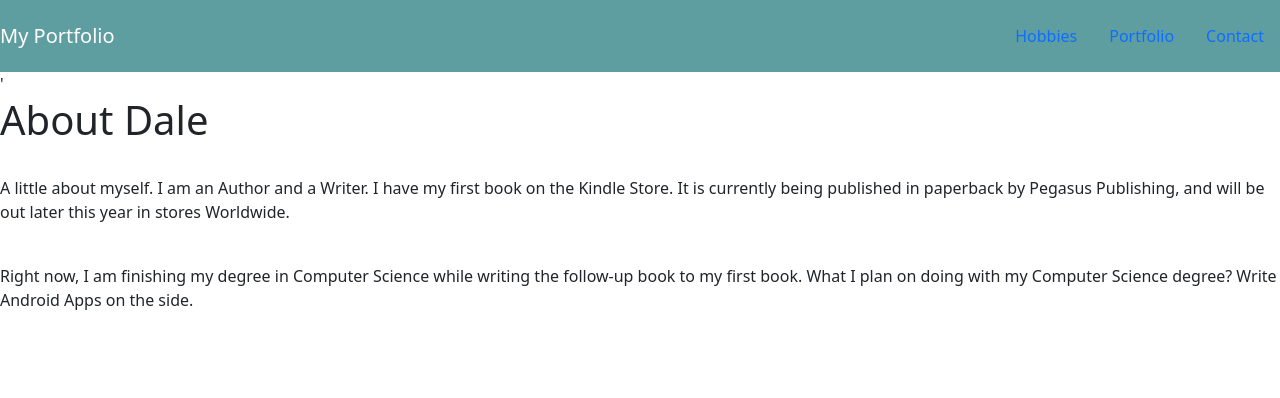
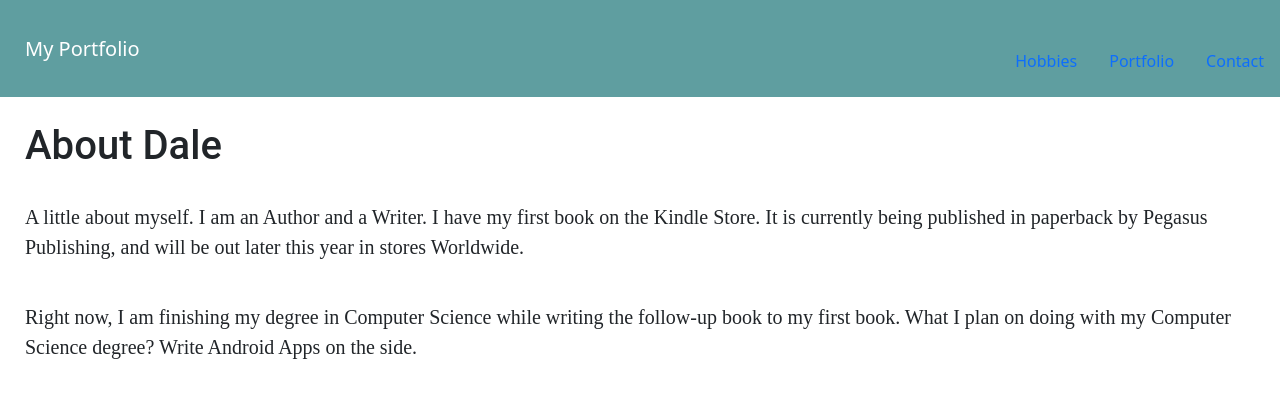
Before and after one commit to DaleRomney/CS3620_Portfolio, a Django app: page /PortfolioDatabase/ in a window 1280 px wide. Shown: the top 398 px of the page. Run offline with Django 4.2, Linux system fonts and the light colour scheme.

Commit message:
Coding Challenge 5 Final Push

```diff
--- a/PortfolioDatabase/static/PortfolioDatabase/style.css
+++ b/PortfolioDatabase/static/PortfolioDatabase/style.css
@@ -0,0 +1,29 @@
+div{
+    margin-left: 25px;
+    margin-top: 25px;
+}
+
+a.navbar-brand{
+    margin-left: 25px;
+}
+
+p {
+    font-family: "Times New Roman", Times, serif;
+    font-size: 20px;
+}
+
+h1 {
+    font-family: "Roboto", "Lucida Grande", Verdana, Arial, sans-serif;
+}
+
+h2{
+    font-family: "Roboto", "Lucida Grande", Verdana, Arial, sans-serif;
+}
+
+h3{
+    font-family: "Roboto", "Lucida Grande", "DejaVu Sans", "Bitstream Vera Sans", Verdana, Arial, sans-serif;
+}
+
+h5{
+    font-family: "Bitstream Vera Sans Mono", Monaco, "Courier New", Courier, monospace;
+}
--- a/PortfolioDatabase/templates/PortfolioDatabase/index.html
+++ b/PortfolioDatabase/templates/PortfolioDatabase/index.html
@@ -10,7 +10,8 @@
 </head>
 <body>
 {% block body %}
-    '<h1>About Dale</h1><br>
+    <div>
+        <h1>About Dale</h1><br>
         <p>A little about myself. I am an Author and a Writer. I have my first book on
             the Kindle Store. It is currently being published in paperback by Pegasus Publishing,
             and will be out later this year in stores Worldwide.</p>
@@ -18,6 +19,7 @@
         <p>Right now, I am finishing my degree in Computer Science while writing the follow-up
             book to my first book. What I plan on doing with my Computer Science degree?
             Write Android Apps on the side.</p>
+    </div>
 {% endblock %}
 </body>
 </html>
--- a/PortfolioDatabase/urls.py
+++ b/PortfolioDatabase/urls.py
@@ -7,6 +7,6 @@ urlpatterns = [
     path('hobbies/', views.hobbies, name="hobbies"),
     path('portfolio/', views.portfolio, name="portfolio"),
     path('contact/', views.contact, name="contact"),
-    path('<int:item_id>', views.h_details, name="h_details"),
-    path('<int:item_id>', views.p_details, name="p_details"),
+    path('hobbies/<int:item_id>', views.h_details, name="h_details"),
+    path('portfolio/<int:item_id>', views.p_details, name="p_details"),
 ]
```
Also changed, not shown: PortfolioDatabase/static/PortfolioDatabase/Basketball.png (added), db.sqlite3. Lines whose indentation alone changed are shown as unchanged.
